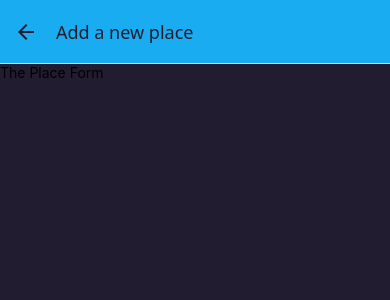
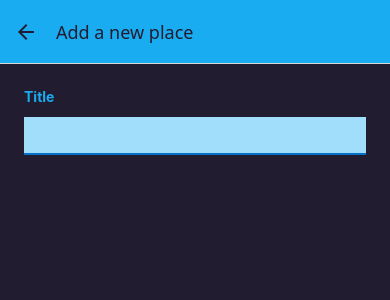
Before and after one commit to sailakshmy/favouritePlacesApp, a React Native app in the folder favorite-places/: screen /AddPlace in a window 390 px wide. Shown: the top 300 px of the page. Built offline with nearby package versions, Linux system fonts and the light colour scheme.

Commit message:
Modified the Place form component

```diff
--- a/favorite-places/components/Places/PlaceForm.js
+++ b/favorite-places/components/Places/PlaceForm.js
@@ -1,12 +1,46 @@
-import React from "react";
-import { Text, View } from "react-native";
+import React, { useState } from "react";
+import { ScrollView, StyleSheet, Text, TextInput, View } from "react-native";
+import { Colors } from "../../constants/colors";
 
 const PlaceForm = () => {
+  const [enteredTitle, setEnteredTitle] = useState("");
+
+  function changeTitle(enteredText) {
+    setEnteredTitle(enteredText);
+  }
   return (
-    <View>
-      <Text>The Place Form </Text>
-    </View>
+    <ScrollView style={styles.form}>
+      <View>
+        <Text style={styles.label}>Title</Text>
+        <TextInput
+          onChangeText={changeTitle}
+          value={enteredTitle}
+          style={styles.input}
+        />
+      </View>
+    </ScrollView>
   );
 };
 
 export default PlaceForm;
+
+const styles = StyleSheet.create({
+  form: {
+    flex: 1,
+    padding: 24,
+  },
+  label: {
+    fontWeight: "bold",
+    marginBottom: 4,
+    color: Colors.primary500,
+  },
+  input: {
+    marginVertical: 8,
+    paddingHorizontal: 4,
+    paddingVertical: 8,
+    fontSize: 16,
+    borderBottomColor: Colors.primary700,
+    borderBottomWidth: 2,
+    backgroundColor: Colors.primary100,
+  },
+});
```
